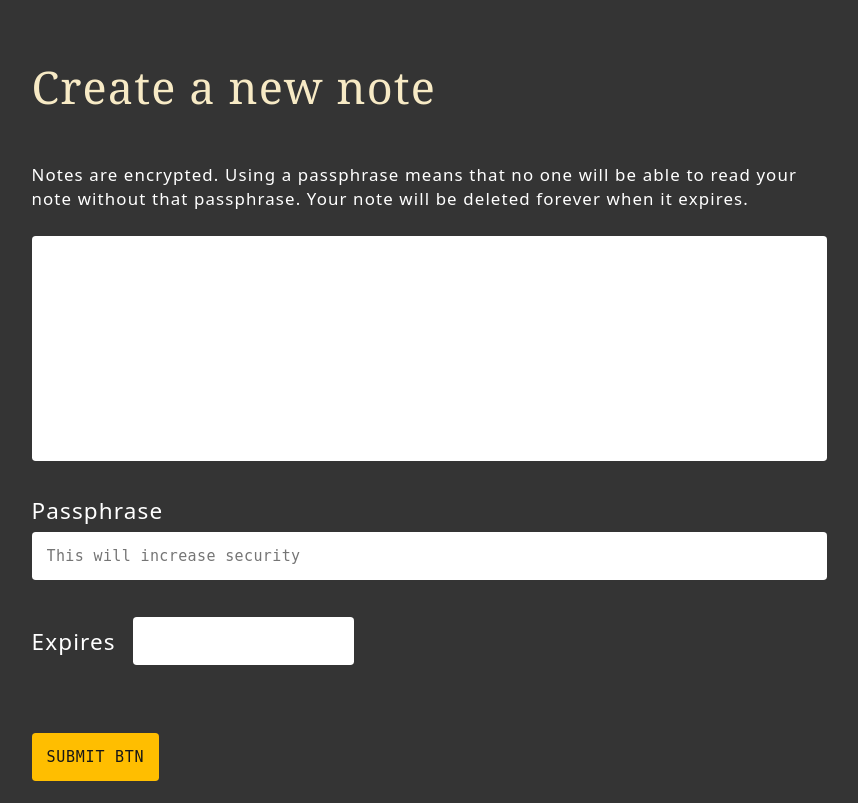
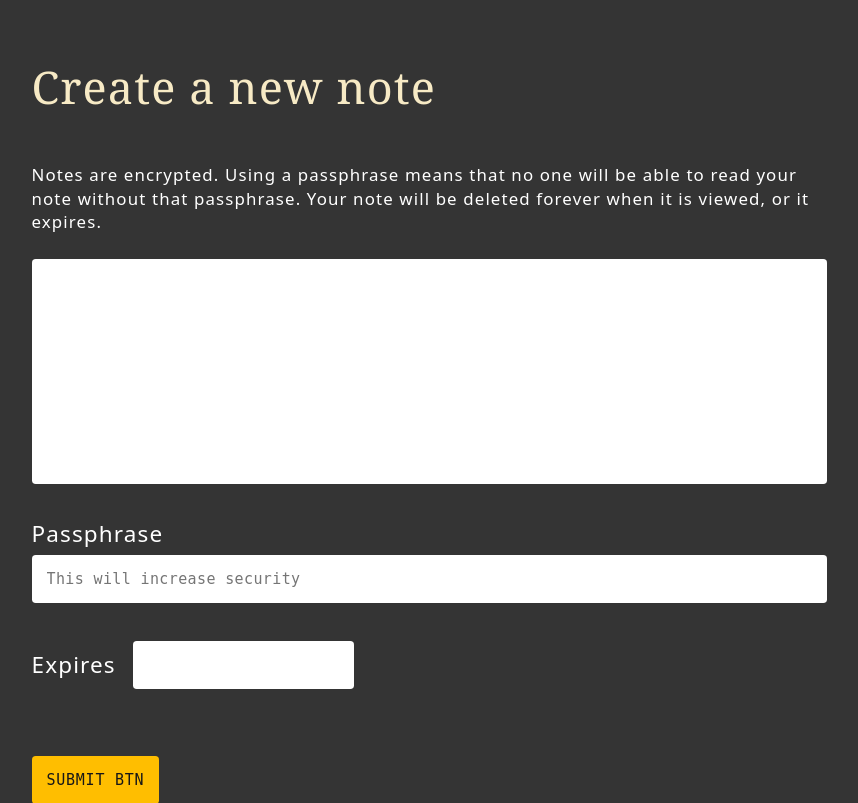
Before and after one commit to epohs/Torinoko, a Python web app: template app/templates/index.html in a window 1280 px wide. Shown: the part 56-859 px from the top of the page, without its empty margins (211-1069 px from the left). Run offline with Jinja, Linux system fonts and the light colour scheme; the template is opened without the code that fills it: most values are stand-ins (such as "Sample title", 1, 10 or a date in 2020); form fields are guessed from the names that the template uses.

Commit message:
rewording page desc

```diff
--- a/app/templates/index.html
+++ b/app/templates/index.html
@@ -8,7 +8,7 @@
 
 <h1 class="page-heading">Create a new note</h1>
 
-<p class="page-description">Notes are encrypted. Using a passphrase means that no one will be able to read your note without that passphrase. Your note will be deleted forever when it expires.</p>
+<p class="page-description">Notes are encrypted. Using a passphrase means that no one will be able to read your note without that passphrase. Your note will be deleted forever when it is viewed, or it expires.</p>
 
 
 <form action="{{ url_for('main.new_note') }}" method="post" onsubmit="on_new_note_submit()" class="form form-new-note">
```
